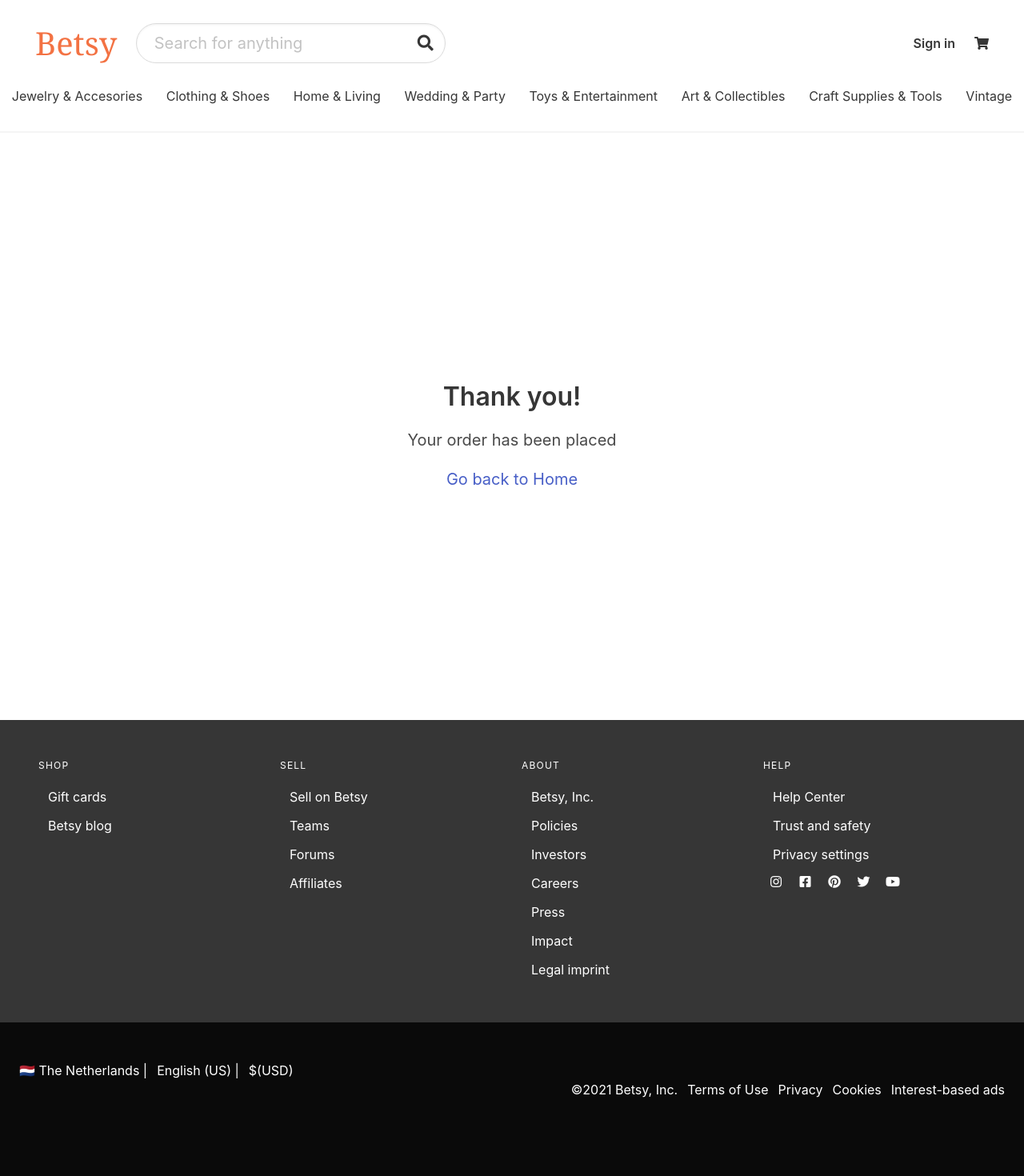
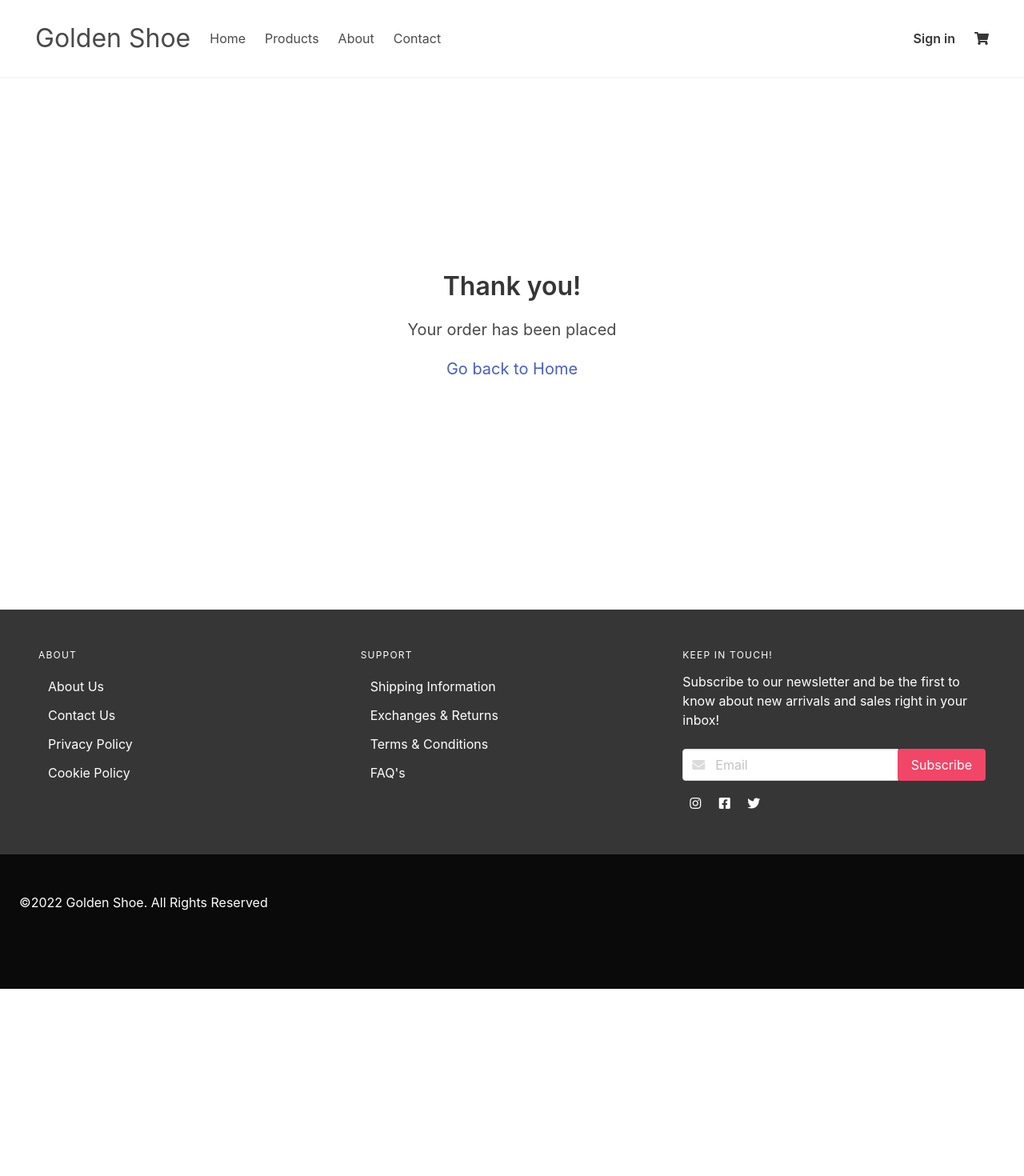
Before and after one commit to NTielman/GoldenShoe, a Flask app: template templates/success.html in a window 1280 px wide. Shown: the whole page at 80% size. After the commit the page ends 1236 px from the top, so only its background shows below. Run offline with Flask 2, Linux system fonts and the light colour scheme; the template is opened without the code that fills it, so the values that code supplies are empty; some libraries are stand-ins or nearby versions.

Commit message:
added notification messages to base

```diff
--- a/templates/base.html
+++ b/templates/base.html
@@ -7,119 +7,92 @@
     <link rel="stylesheet" href="https://pro.fontawesome.com/releases/v5.10.1/css/all.css">
     <link rel="stylesheet" href="https://cdn.jsdelivr.net/npm/bulma@0.9.1/css/bulma.min.css">
     <link rel="stylesheet" type="text/css" href="{{ url_for('static', filename='style.css') }}" />
-    <title>Betsy |{% block title %}{% endblock %}</title>
+    <title>Golden Shoe |{% block title %}{% endblock %}</title>
 </head>
 
-<body>
+<body class="has-navbar-fixed-top">
     <!---------------------  Header and navbar  ---------------------->
     <header class="header">
-        <nav class="navbar is-spaced">
+        <nav class="navbar is-spaced is-transparent is-fixed-top has-shadow" role="navigation" aria-label="main navigation">
 
-            <!---------------------  navbar Betsy logo  --------------------->
+            <!---------------------  navbar company logo  --------------------->
             <div class="navbar-brand">
-                <a href="/" class="navbar-item is-size-2"
-                    style="font-family: Georgia; color: rgb(243, 114, 67);">Betsy</a>
+                <a class="navbar-item is-size-3">Golden
+                    Shoe</a>
+
+                <!-- TODO onclick add is-active class to burger -->
+                <a role="button" class="navbar-burger" aria-label="menu" aria-expanded="false"
+                    data-target="navbarBasicExample">
+                    <span aria-hidden="true"></span>
+                    <span aria-hidden="true"></span>
+                    <span aria-hidden="true"></span>
+                </a>
             </div>
 
-            <!---------------------  navbar search field  --------------------->
+            <!-- TODO onclick burger menu toggle is-active class -->
             <div class="navbar-menu" id="main-navbar">
                 <div class="navbar-start">
-                    <div class="navbar-item">
-                        <div class="field">
-                            <div class="control has-icons-right">
-                                <form method="get" action="{{ url_for('search_products') }}">
-                                    <input type="text" class="input is-medium is-rounded"
-                                        placeholder="Search for anything" name="query">
-                                    <span class="icon is-small is-right has-text-dark">
-                                        <i class="fas fa-search"></i>
-                                    </span>
-                                </form>
-                            </div>
-                        </div>
+                    <a class="navbar-item">
+                        Home
+                    </a>
+
+                    <div class="navbar-item has-dropdown is-hoverable">
+                        <a class="navbar-link is-arrowless">
+                            Products
+                        </a>
+                        <div class="navbar-dropdown is-boxed">
+                            <a class="navbar-item">
+                                All
+                            </a>
+                            <a class="navbar-item">
+                                Women's Shoes
+                            </a>
+                            <a class="navbar-item">
+                                Men's Shoes
+                            </a>
                         </div>
                     </div>
 
-                <div class="navbar-end">
                     {% if "user" in session %}
-                        <!---------------------  navbar icons   --------------------->
+                    <div class="navbar-item has-dropdown is-hoverable">
+                        <a class="navbar-link is-arrowless">
+                            My account
+                        </a>
+                        <div class="navbar-dropdown is-boxed">
                             <div class="navbar-item">
-                            <span class="icon">
-                                <i class="fas fa-heart"></i>
-                            </span>
-                        </div>
-                        <div class="navbar-item">
-                            <span class="icon">
-                                <i class="fas fa-bell"></i>
-                            </span>
-                        </div>
-                        <!------------------  dropdown user menu   ------------------->
-                        <div class="dropdown is-hoverable is-right navbar-item">
-                            <div class="dropdown-trigger">
-                                <button class="button" aria-haspopup="true" aria-controls="dropdown-menu4">
-                                    <span>You</span>
-                                    <span class="icon is-small">
-                                        <i class="fas fa-angle-down" aria-hidden="true"></i>
-                                    </span>
-                                </button>
-                            </div>
-                            <div class="dropdown-menu" id="dropdown-menu4" role="menu">
-                                <div class="dropdown-content">
-                                    <div class="dropdown-item">
                                 <span class="icon-text">
                                     <span class="icon">
                                         <i class="fas fa-user"></i>
                                     </span>
                                     <span>{{ session['user']['full_name'] }}</span>
                                     <p>
-                                                <a class="has-text-dark" href="{{ url_for('my_profile') }}">View your
+                                        <a class="has-text-dark">View your
                                             profile</a>
                                     </p>
                                 </span>
                             </div>
-                                    <div class="dropdown-item">
-                                        <span class="icon-text">
-                                            <span class="icon">
-                                                <i class="fas fa-gift"></i>
-                                            </span>
-                                            <span>Gift card balance: $0.00</span>
-                                        </span>
-                                    </div>
-                                    <div class="dropdown-item">
-                                        <span class="icon-text">
-                                            <span class="icon">
-                                                <i class="fas fa-comment-alt"></i>
-                                            </span>
-                                            <span>Messages</span>
-                                        </span>
-                                    </div>
-                                    <div class="dropdown-item">
+                            <div class="navbar-item">
                                 <span class="icon-text">
                                     <span class="icon">
                                         <i class="fas fa-clipboard"></i>
                                     </span>
                                     <span>
-                                                <a class="has-text-dark" href="{{ url_for('my_purchases') }}">Purchases and
+                                        <a class="has-text-dark">Purchases and
                                             reviews</a>
                                     </span>
                                 </span>
                             </div>
-                                    <div class="dropdown-item">
+                            <div class="navbar-item">
                                 <span class="icon-text">
                                     <span class="icon">
                                         <i class="fas fa-cog"></i>
                                     </span>
-                                            <span>Account settings</span>
+                                    <span>
+                                        <a class="has-text-dark">Account settings</a>
+                                    </span>
                                 </span>
                             </div>
-                                    <div class="dropdown-item">
-                                        <span class="icon-text">
-                                            <span class="icon">
-                                                <i class="fas fa-store"></i>
-                                            </span>
-                                            <span>Sell on Betsy</span>
-                                        </span>
-                                    </div>
-                                    <div class="dropdown-item">
+                            <div class="navbar-item">
                                 <span class="icon-text">
                                     <span class="icon">
                                         <i class="fas fa-sign-out-alt"></i>
@@ -131,7 +104,20 @@
                             </div>
                         </div>
                     </div>
+                    {% endif %}
+
+                    <a class="navbar-item">
+                        About
+                    </a>
+
+                    <a class="navbar-item">
+                        Contact
+                    </a>
                 </div>
+
+                <div class="navbar-end">
+                    {% if "user" in session %}
+                        <a class="has-text-dark has-text-weight-semibold navbar-item" href="{{ url_for('logout') }}">Sign out</a>
                     {% else %}
                         <a id="sign_in" class="has-text-dark has-text-weight-semibold navbar-item">Sign in</a>
                     {% endif %}
@@ -148,33 +134,6 @@
             </div>
         </nav>
 
-        <!---------------------  categories menu   --------------------->
-        <nav class="level pb-2">
-            <p class="level-item has-text-centered">
-                <a class="link has-text-dark">Jewelry & Accesories</a>
-            </p>
-            <p class="level-item has-text-centered">
-                <a class="link has-text-dark">Clothing & Shoes</a>
-            </p>
-            <p class="level-item has-text-centered">
-                <a class="link has-text-dark">Home & Living</a>
-            </p>
-            <p class="level-item has-text-centered">
-                <a class="link has-text-dark">Wedding & Party</a>
-            </p>
-            <p class="level-item has-text-centered">
-                <a class="link has-text-dark">Toys & Entertainment</a>
-            </p>
-            <p class="level-item has-text-centered">
-                <a class="link has-text-dark">Art & Collectibles</a>
-            </p>
-            <p class="level-item has-text-centered">
-                <a class="link has-text-dark">Craft Supplies & Tools</a>
-            </p>
-            <p class="level-item has-text-centered">
-                <a class="link has-text-dark">Vintage</a>
-            </p>
-        </nav>
     </header>
 
     <!---------------------  modal sign in form   --------------------->
@@ -187,30 +146,39 @@
                 <div class="field">
                     <label class="label">Username</label>
                     <div class="control">
-                        <input class="input" type="text" name="username" required>
+                        <input class="input" type="text" name="username" placeholder="e.g. alex@example.com" required>
                     </div>
                 </div>
 
                 <div class="field">
                     <label class="label">Password</label>
                     <div class="control">
-                        <input class="input" type="text" name="password" required>
+                        <input class="input" type="text" name="password" placeholder="********" required>
                     </div>
                 </div>
 
                 <div class="field">
                     <div class="control">
-                        <input type="submit" class="button is-medium is-rounded is-fullwidth is-dark" value="Sign in">
+                        <input type="submit" class="button is-medium is-fullwidth is-dark" value="Sign in">
                     </div>
                 </div>
             </form>
             <hr>
             <p>
-                <a href="{{ url_for('sign_up') }}">Don't have an account yet?</a>
+                <a>Don't have an account yet?</a>
             </p>
         </div>
         <button class="modal-close is-large" aria-label="close"></button>
     </div>
+
+    <!----------------  flashed messages and notifications  ---------------->
+    {% with messages = get_flashed_messages(with_categories=true) %}
+        {% if messages %}
+            {% for category, msg in messages %}
+                <div class="notification is-{{category}} is-toast">{{msg}}</div>
+            {% endfor %}
+        {% endif %}
+    {% endwith %}
 
     <!---------  extends to other html pages from here  ------------>
     {% block content %}{% endblock %}
@@ -219,42 +187,38 @@
     <div class="section has-background-dark">
         <div class="columns">
             <div class="column menu">
-                <p class="menu-label has-text-white">Shop</p>
+                <p class="menu-label has-text-white">About</p>
                 <ul class="menu-list">
-                    <li><a class="has-text-white">Gift cards</a></li>
-                    <li><a class="has-text-white">Betsy blog</a></li>
+                    <li><a class="has-text-white">About Us</a></li>
+                    <li><a class="has-text-white">Contact Us</a></li>
+                    <li><a class="has-text-white">Privacy Policy</a></li>
+                    <li><a class="has-text-white">Cookie Policy</a></li>
                 </ul>
             </div>
             <div class="column menu">
-                <p class="menu-label has-text-white">Sell</p>
+                <p class="menu-label has-text-white">Support</p>
                 <ul class="menu-list">
-                    <li>
-                        <a class="has-text-white" href="{{ url_for('sign_up') }}">Sell on Betsy</a>
-                    </li>
-                    <li><a class="has-text-white">Teams</a></li>
-                    <li><a class="has-text-white">Forums</a></li>
-                    <li><a class="has-text-white">Affiliates</a></li>
+                    <li><a class="has-text-white">Shipping Information</a></li>
+                    <li><a class="has-text-white">Exchanges & Returns</a></li>
+                    <li><a class="has-text-white">Terms & Conditions</a></li>
+                    <li><a class="has-text-white">FAQ's</a></li>
                 </ul>
             </div>
             <div class="column menu">
-                <p class="menu-label has-text-white">About</p>
-                <ul class="menu-list">
-                    <li><a class="has-text-white">Betsy, Inc.</a></li>
-                    <li><a class="has-text-white">Policies</a></li>
-                    <li><a class="has-text-white">Investors</a></li>
-                    <li><a class="has-text-white">Careers</a></li>
-                    <li><a class="has-text-white">Press</a></li>
-                    <li><a class="has-text-white">Impact</a></li>
-                    <li><a class="has-text-white">Legal imprint</a></li>
-                </ul>
+                <p class="menu-label has-text-white">Keep in touch!</p>
+                <p class="has-text-white block">
+                    Subscribe to our newsletter and be the first to know
+                    about new arrivals and sales right in your inbox!
+                </p>
+                <div class="field has-addons">
+                    <p class="control has-icons-left">
+                        <input class="input" type="email" placeholder="Email">
+                        <span class="icon is-small is-left">
+                            <i class="fas fa-envelope"></i>
+                        </span>
+                    </p>
+                    <button class="button is-danger is-selected">Subscribe</button>
                 </div>
-            <div class="column menu">
-                <p class="menu-label has-text-white">Help</p>
-                <ul class="menu-list">
-                    <li><a class="has-text-white">Help Center</a></li>
-                    <li><a class="has-text-white">Trust and safety</a></li>
-                    <li><a class="has-text-white">Privacy settings</a></li>
-                </ul>
                 <!---------------------  Social icons   --------------------->
                 <span class="icon is-medium has-text-white">
                     <i class="fab fa-instagram"></i>
@@ -263,13 +227,7 @@
                     <i class="fab fa-facebook-square"></i>
                 </span>
                 <span class="icon is-medium has-text-white">
-                    <i class="fab fa-pinterest"></i>
-                </span>
-                <span class="icon is-medium has-text-white">
                     <i class="fab fa-twitter"></i>
-                </span>
-                <span class="icon is-medium has-text-white">
-                    <i class="fab fa-youtube"></i>
                 </span>
             </div>
         </div>
@@ -277,33 +235,9 @@
 
     <!---------------------  page footer   --------------------->
     <footer class="footer has-background-black">
-        <!-- Left side -->
-        <div class="level-left">
-            <div class="level-item">
         <p class="has-text-white">
-                    &#x1F1F3;&#x1F1F1; The Netherlands |
+            &copy2022 Golden Shoe. All Rights Reserved
         </p>
-            </div>
-            <div class="level-item">
-                <p class="has-text-white">
-                    English (US) |
-                </p>
-            </div>
-            <div class="level-item">
-                <p class="has-text-white">
-                    $(USD)
-                </p>
-            </div>
-        </div>
-
-        <!-- Right side -->
-        <div class="level-right">
-            <p class="level-item has-text-white">&copy2021 Betsy, Inc.</p>
-            <p class="level-item"><a class="has-text-white">Terms of Use</a></p>
-            <p class="level-item"><a class="has-text-white">Privacy</a></p>
-            <p class="level-item"><a class="has-text-white">Cookies</a></p>
-            <p class="level-item"><a class="has-text-white">Interest-based ads</a></p>
-        </div>
     </footer>
 
     <!-----------------  scripts for modal sign in   ----------------->
--- a/templates/success.html
+++ b/templates/success.html
@@ -2,19 +2,6 @@
 {% block title %} Success {% endblock %}
 
 {% block content %}
-
-<!----------------  flashed messages and notifications  ---------------->
-{% with messages = get_flashed_messages() %}
-    {% if messages %}
-        {% for msg in messages %}
-            <div class="notification is-danger">{{msg}}</div>
-        {% endfor %}
-    {% endif %}
-{% endwith %}
-
-<hr>
-
-<!----------------  Success message  ---------------->
 <section class="section is-large">
     <div class="container">
         <div class="block">
@@ -27,7 +14,7 @@
 
         <div class="block">
             <p class="subtitle has-text-centered">
-                <a href="">Go back to Home</a>
+                <a>Go back to Home</a>
             </p>
         </div>
     </div>
```
Also changed, not shown: templates/404.html (+1 -13 lines), templates/log_in.html (+1 -14 lines). Lines whose indentation alone changed are shown as unchanged.
